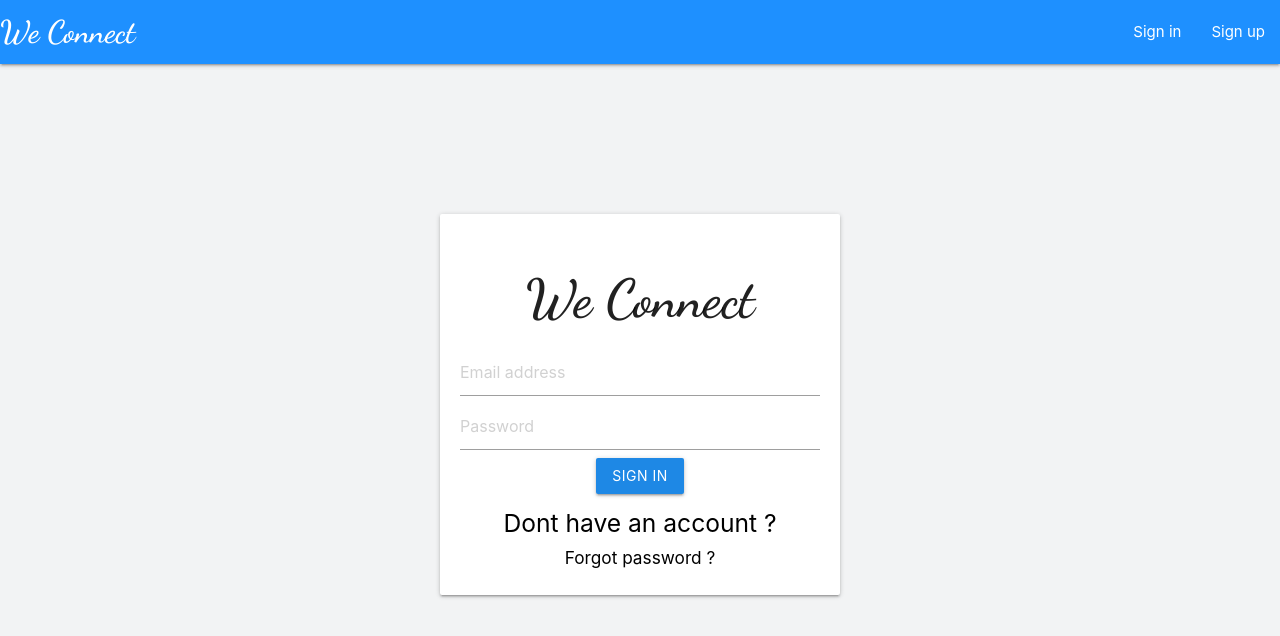
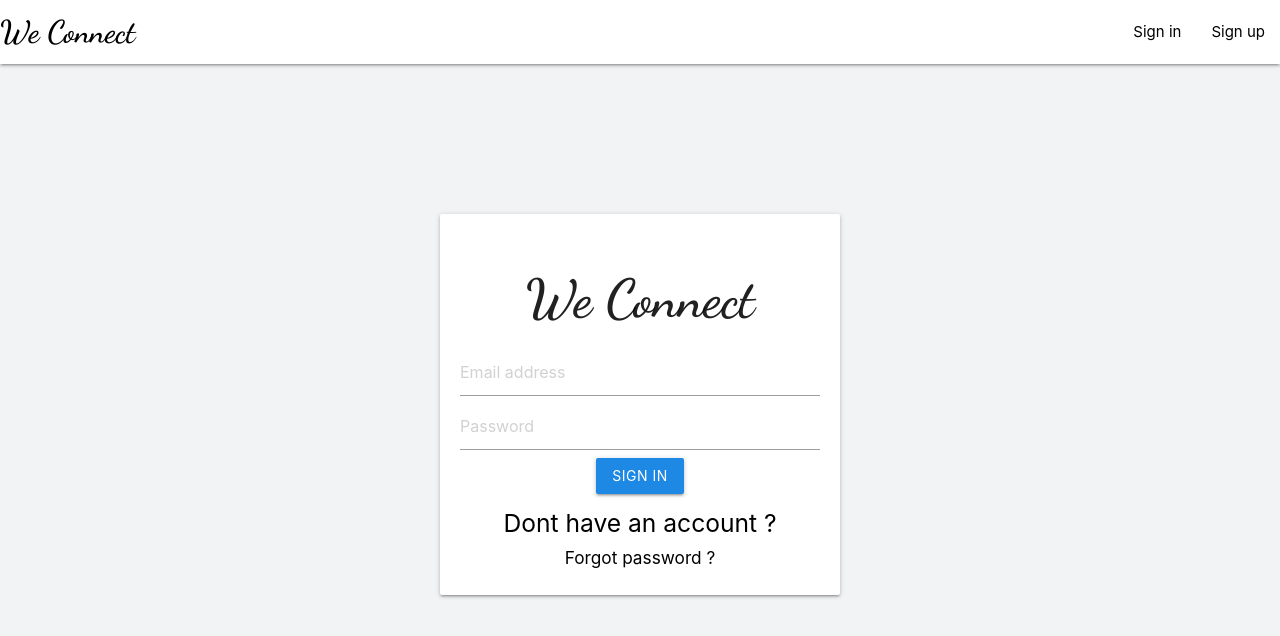
Before and after one commit to bharath51731/social-medial-frontend, a React (Create React App) app: page /signin in a window 1280 px wide. Shown: the top 636 px of the page. Built offline with nearby package versions, Linux system fonts and the light colour scheme.

Commit message:
we connect

```diff
--- a/public/index.html
+++ b/public/index.html
@@ -32,7 +32,7 @@
     -->
     <script src="https://cdnjs.cloudflare.com/ajax/libs/materialize/1.0.0/js/materialize.min.js"></script>
 
-    <title>React App</title>
+    <title>We Connect</title>
   </head>
   <body style="background-color:#F2F3F4 ">
     <noscript>You need to enable JavaScript to run this app.</noscript>
--- a/src/components/Navbar.js
+++ b/src/components/Navbar.js
@@ -6,8 +6,10 @@ import '../App.css';
 import M from 'materialize-css';
 import {url} from './Url';
 
-const colour = "white";
-const navcolor= "#1e90ff";
+const colour = "black";
+const navcolor= "white";
+// const colour = "white";
+// const navcolor= "#1e90ff";
 
 const Navbar = () =>
 {
--- a/src/components/screens/UserProfile.js
+++ b/src/components/screens/UserProfile.js
@@ -145,7 +145,7 @@ const fetchPosts = () =>
     </div>
     </div>
 
-      <div className="gallery" style={{marginTop:10}}>
+      {/* <div className="gallery" style={{marginTop:10}}>
                {
                   data.posts.map((item,i)=>{
                        return(
@@ -153,7 +153,7 @@ const fetchPosts = () =>
                        )
                    })
                }
-      </div>
+      </div> */}
       </div>
      : null}
      </>
```
